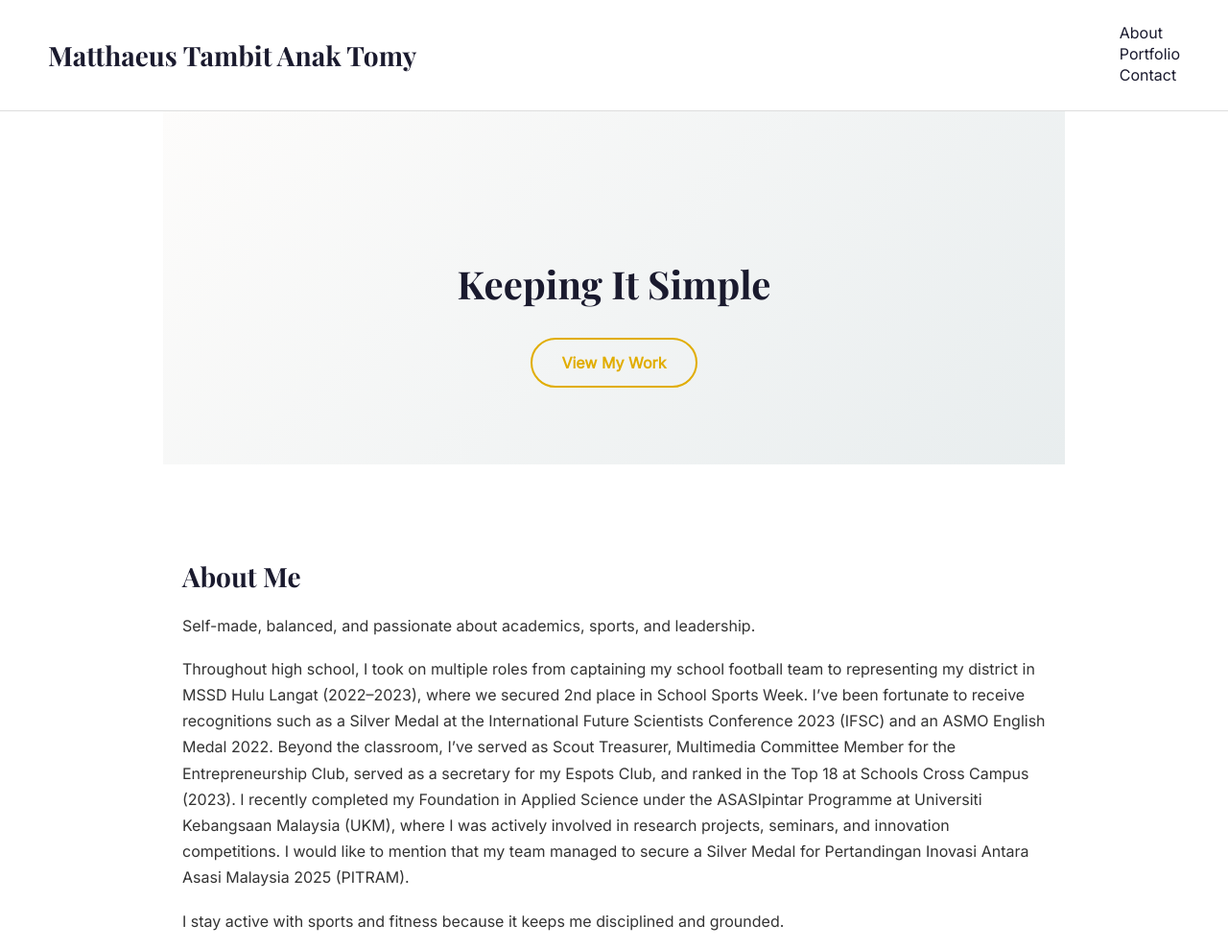
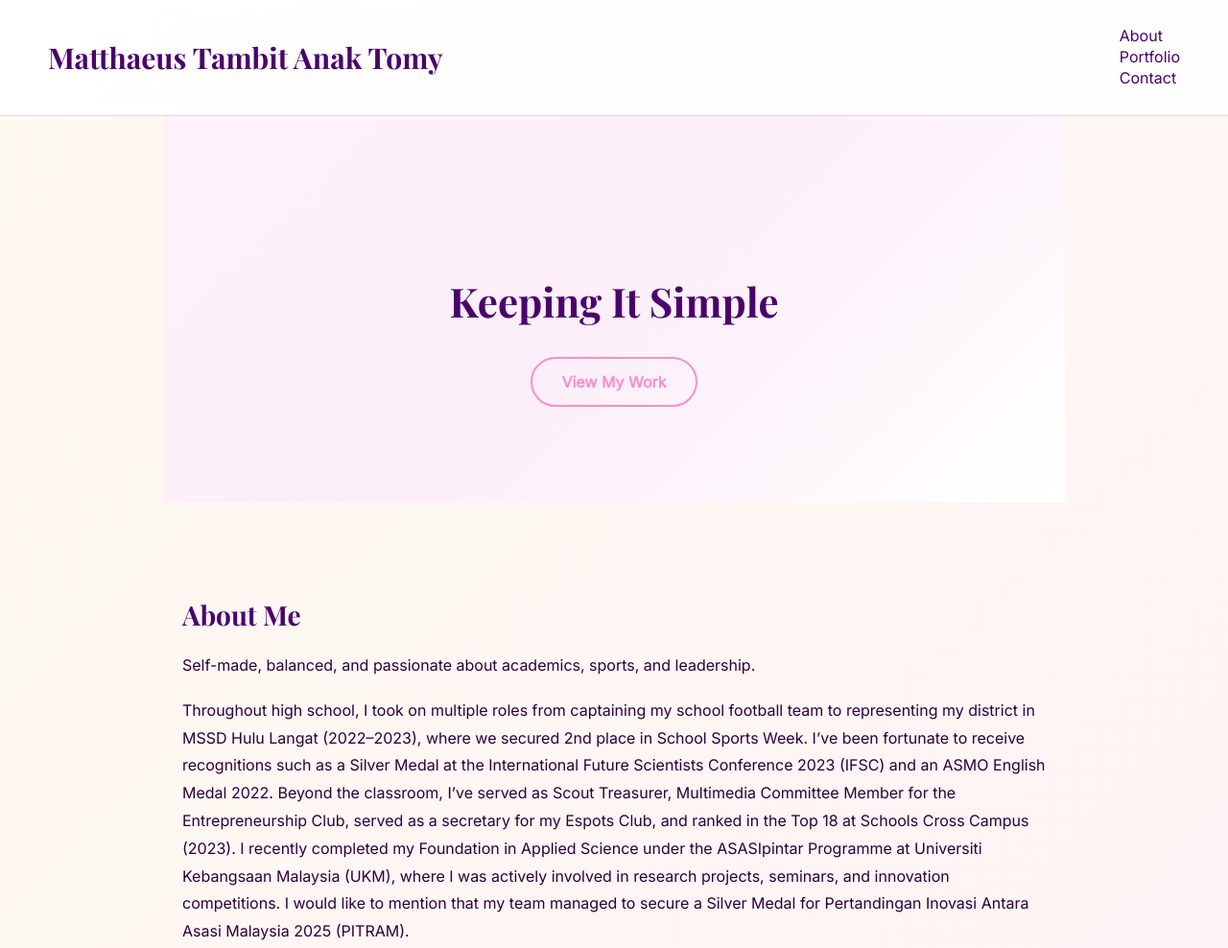
Before and after one commit to matthaeustambit/html-portfolio, a plain HTML site: page index.html in a window 1280 px wide. Shown: the top 988 px of the page at 96% size. Drawn offline with nearby package versions, Linux system fonts and the light colour scheme.

Commit message:
Update style.css

```diff
--- a/style.css
+++ b/style.css
@@ -6,8 +6,8 @@ html {
 body {
   margin: 0;
   padding: 0;
-  background: #ffffff;
-  color: #1a1a2e;
+  background: linear-gradient(135deg, #fffaf0 0%, #fceff9 100%);
+  color: #2c003e;
   font-family: 'Inter', sans-serif;
 }
 
@@ -17,20 +17,22 @@ header {
   justify-content: space-between;
   align-items: center;
   padding: 20px 50px;
-  border-bottom: 1px solid #ddd;
+  border-bottom: 1px solid #e7d5ec;
+  background: rgba(255, 255, 255, 0.85);
+  backdrop-filter: blur(6px);
 }
 
 header h1 {
   font-family: 'Playfair Display', serif;
-  font-size: 28px;
+  font-size: 30px;
   font-weight: 700;
-  color: #1a1a2e;
+  color: #4b006e;
 }
 
 nav a {
   margin-left: 20px;
   text-decoration: none;
-  color: #1a1a2e;
+  color: #4b006e;
   font-weight: 500;
   position: relative;
 }
@@ -40,7 +42,7 @@ nav a::after {
   display: block;
   width: 0;
   height: 2px;
-  background: #e1ad01;
+  background: #ff8ecb;
   transition: width 0.3s;
 }
 
@@ -51,24 +53,24 @@ nav a:hover::after {
 /* Hero Section */
 .hero {
   text-align: center;
-  padding: 120px 20px 80px;
-  background: linear-gradient(135deg, #fdfcfb 0%, #e8edee 100%);
+  padding: 130px 20px 100px;
+  background: linear-gradient(135deg, #fff1f9 0%, #fceff9 50%, #fff 100%);
   animation: fadeIn 1.5s ease;
 }
 
 .hero h2 {
-  font-size: 40px;
+  font-size: 42px;
   font-family: 'Playfair Display', serif;
   margin-bottom: 30px;
-  color: #1a1a2e;
+  color: #4b006e;
 }
 
 .btn {
   display: inline-block;
   padding: 14px 30px;
-  border: 2px solid #e1ad01;
+  border: 2px solid #ff8ecb;
   text-decoration: none;
-  color: #e1ad01;
+  color: #ff8ecb;
   background: transparent;
   border-radius: 30px;
   transition: all 0.3s ease;
@@ -77,7 +79,7 @@ nav a:hover::after {
 }
 
 .btn:hover {
-  background: #e1ad01;
+  background: #ff8ecb;
   color: #fff;
 }
 
@@ -93,45 +95,46 @@ section h3 {
   font-family: 'Playfair Display', serif;
   font-size: 28px;
   margin-bottom: 20px;
-  color: #1a1a2e;
+  color: #4b006e;
 }
 
 section h4 {
   font-family: 'Playfair Display', serif;
   font-size: 22px;
   margin: 20px 0 10px;
-  color: #1a1a2e;
+  color: #4b006e;
 }
 
 ul {
   list-style-type: disc;
   padding-left: 20px;
+  color: #333;
 }
 
 p {
-  line-height: 1.7;
+  line-height: 1.8;
   margin-bottom: 18px;
   font-size: 16px;
-  color: #333;
+  color: #2c003e;
 }
 
 /* Project Cards */
 .project {
   margin-bottom: 40px;
-  background: #f7f7f7;
+  background: #fff7fd;
   padding: 25px;
   border-radius: 20px;
-  box-shadow: 0 5px 12px rgba(0, 0, 0, 0.07);
+  box-shadow: 0 5px 15px rgba(219, 181, 255, 0.2);
 }
 
 .project h4 {
   font-size: 22px;
   margin-bottom: 12px;
-  color: #1a1a2e;
+  color: #4b006e;
 }
 
 .project a {
-  color: #e1ad01;
+  color: #ff8ecb;
   text-decoration: none;
   border-bottom: 1px solid transparent;
   transition: all 0.3s ease;
@@ -139,29 +142,29 @@ p {
 }
 
 .project a:hover {
-  border-bottom: 1px solid #e1ad01;
+  border-bottom: 1px solid #ff8ecb;
 }
 
 /* Contact Section */
 #contact a {
-  color: #e1ad01;
+  color: #ff8ecb;
   text-decoration: none;
   border-bottom: 1px solid transparent;
   transition: all 0.3s ease;
 }
 
 #contact a:hover {
-  border-bottom: 1px solid #e1ad01;
+  border-bottom: 1px solid #ff8ecb;
 }
 
 /* Footer */
 footer {
   text-align: center;
   padding: 35px 20px;
-  border-top: 1px solid #ddd;
+  border-top: 1px solid #e7d5ec;
   font-size: 14px;
-  background: #fafafa;
-  color: #777;
+  background: #fffaf0;
+  color: #926da7;
 }
 
 footer p {
@@ -172,7 +175,7 @@ footer p {
 hr {
   border: 0;
   height: 1px;
-  background: #ddd;
+  background: #e7d5ec;
   margin: 70px 0;
 }
 
```
